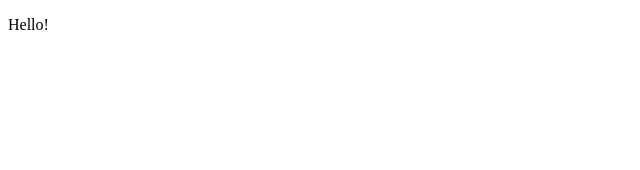
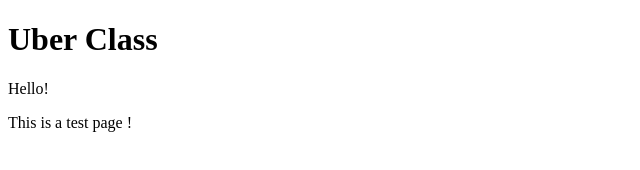
Before and after one commit to QuentinDelas/quentindelas.github.io, a plain HTML site: page index.html in a window 1280 px wide. Shown: the whole page, without its empty margins (0-640 px from the left). Drawn offline with Linux system fonts and the light colour scheme.

Commit message:
Add header and another paragraph

```diff
--- a/index.html
+++ b/index.html
@@ -1,6 +1,9 @@
 <!DOCTYPE html>
 <html>
   <body>
+    <h1>Uber Class</h1>
     <p>Hello!</p>
+    <p>This is a test page !</p>
+
   </body>
 </html>
```
